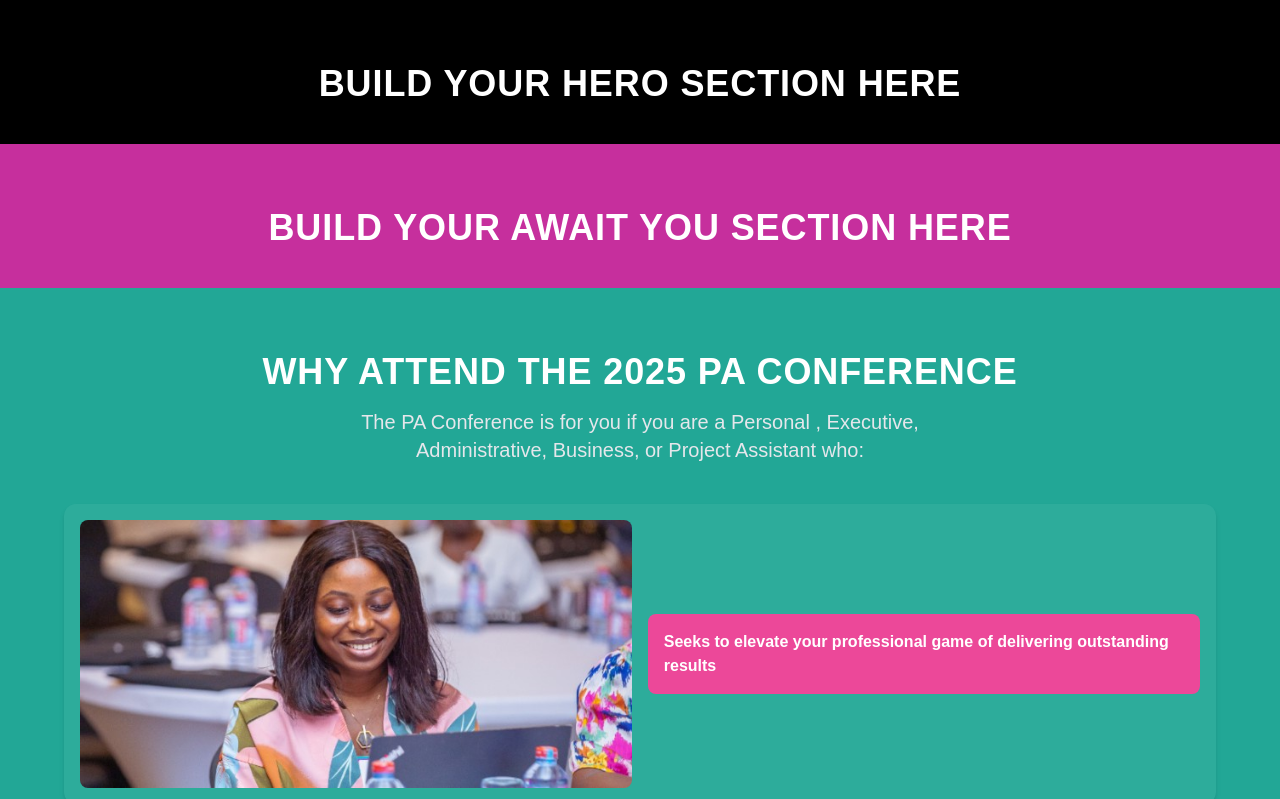
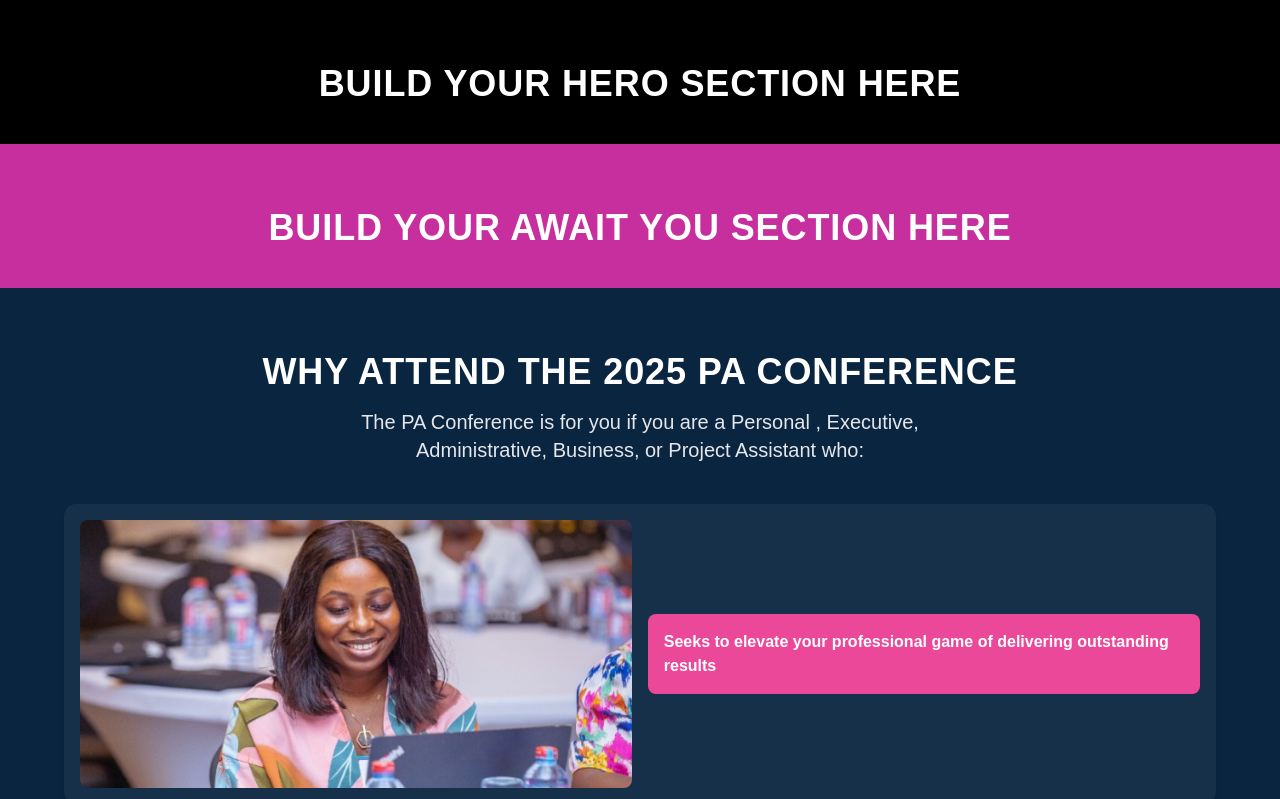
Before and after one commit to Amatcha-Boanerges/landingpage-paconf, a Next.js app: page / in a window 1280 px wide. Shown: the top 799 px of the page. Built offline with nearby package versions, Linux system fonts and the light colour scheme.

Commit message:
Changed background color to dark blue.

```diff
--- a/src/app/components/WhyAttend.tsx
+++ b/src/app/components/WhyAttend.tsx
@@ -35,8 +35,8 @@ export default function WhyAttend() {
 
   return (
     <section
-      id="whyattend"
-      className="bg-secondary text-white py-16 px-4 md:px-8"
+  id="whyattend"
+  className="bg-[#0a2540] text-white py-16 px-4 md:px-8"
     >
       <div className="max-w-6xl mx-auto space-y-10">
         <header className="text-center space-y-4">
```
